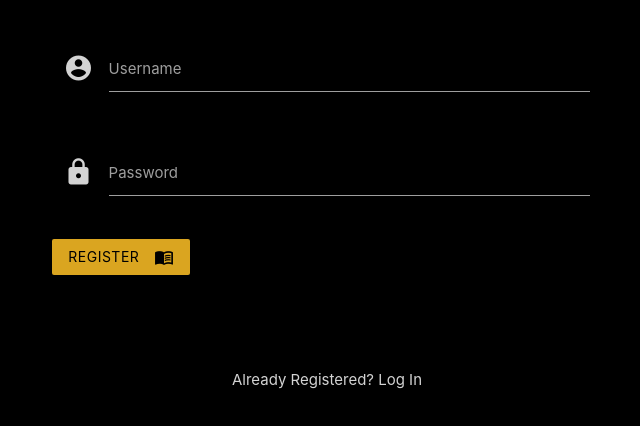
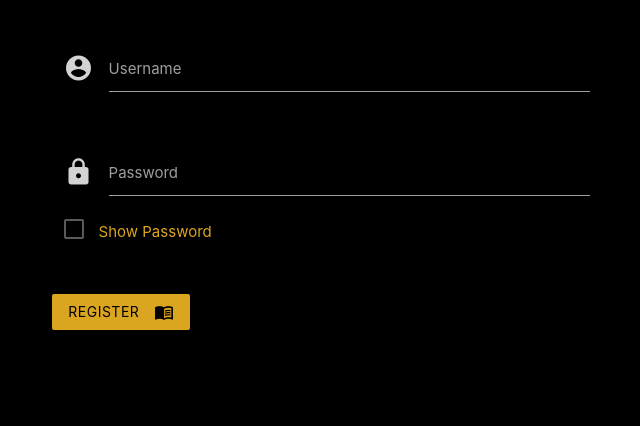
Before and after one commit to vdgvzr/milestone-project-3, a Flask app: page /register in a window 1280 px wide. Shown: the part 166-592 px from the top of the page, without its empty margins (313-953 px from the left). Run offline with Flask 2, Linux system fonts and the light colour scheme; some libraries are stand-ins or nearby versions.

Commit message:
Added visibility toggle to all password input fields

```diff
--- /dev/null
+++ b/static/js/password.js
@@ -0,0 +1,8 @@
+function passwordShow() {
+    let x = document.getElementById("password");
+    if (x.type === "password") {
+        x.type = "text";
+    } else {
+        x.type = "password";
+    }
+}
--- a/static/styles/style.css
+++ b/static/styles/style.css
@@ -237,3 +237,8 @@ nav ul a:hover {
 .pagination li.active {
     background-color: goldenrod;
 }
+
+[type="checkbox"].filled-in:checked+span:not(.lever):after {
+    border: 2px solid goldenrod;
+    background-color: goldenrod;
+}
--- a/templates/base.html
+++ b/templates/base.html
@@ -13,6 +13,7 @@
     <script src="https://cdnjs.cloudflare.com/ajax/libs/materialize/1.0.0/js/materialize.min.js"></script>
 
     <script src="{{ url_for('static', filename='js/title.js') }}" type="text/javascript"></script>
+    <script src="{{ url_for('static', filename='js/password.js') }}" type="text/javascript"></script>
 
     <title>Pen Hub</title>
 </head>
--- a/templates/register.html
+++ b/templates/register.html
@@ -23,9 +23,17 @@
                         <div class="input-field col s12">
                             <i class="material-icons prefix">lock</i>
 
-                            <input id="password" name="password" type="text" minlength="5" maxlength="15" pattern="^[a-zA-Z0-9]{5,15}$" class="validate" required>
+                            <input id="password" name="password" type="password" minlength="5" maxlength="15" pattern="^[a-zA-Z0-9]{5,15}$" class="validate" required>
 
                             <label for="password">Password</label>
+
+                            <p>
+                                <label>
+                                    <input type="checkbox" class="filled-in" onclick="passwordShow()"/>
+
+                                    <span>Show Password</span>
+                                </label>
+                            </p>
                         </div>
                     </div>
 
```
Also changed, not shown: templates/login.html (+9 -1 lines).
